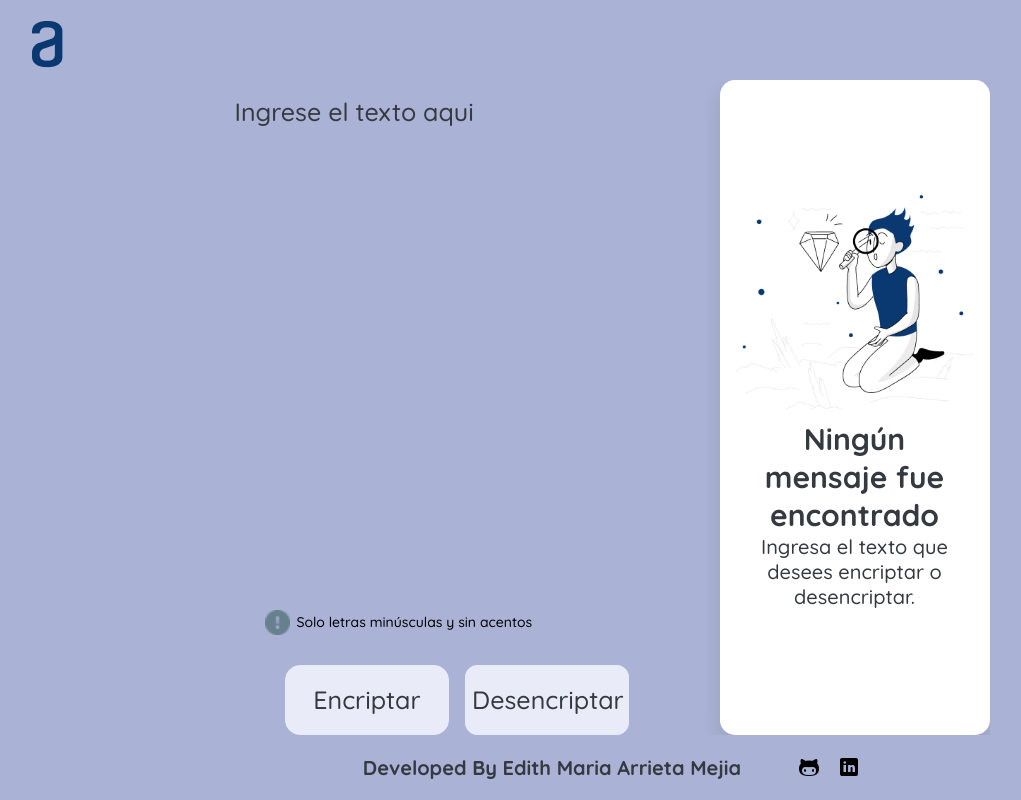
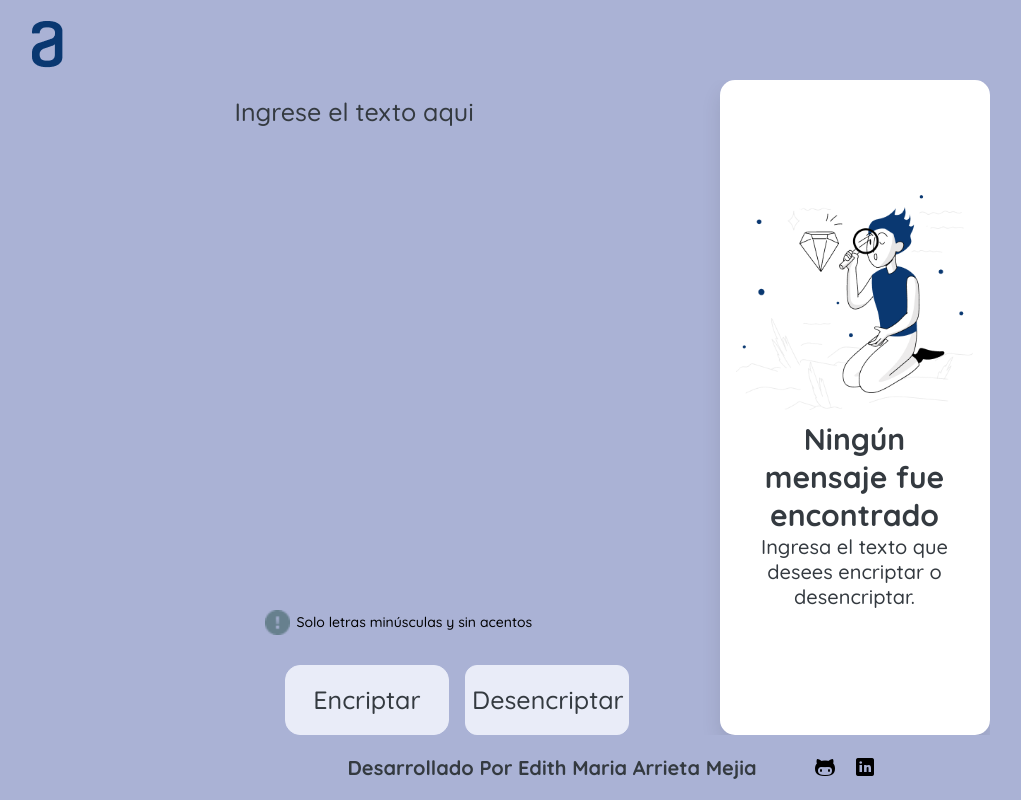
Before and after one commit to MariaArrieta1310/Encriptador-de-texto.github.io, a plain HTML site: page index.html in a window 1280 px wide. Shown: the whole page, without its empty margins (28-1049 px from the left). Drawn offline with Linux system fonts and the light colour scheme.

Commit message:
Update index.html

```diff
--- a/index.html
+++ b/index.html
@@ -84,7 +84,7 @@
 
     <footer>
       <div id="creatorName">
-        Developed By Edith Maria Arrieta Mejia
+        Desarrollado Por Edith Maria Arrieta Mejia
       </div>
       <div id="social-medias">
         <ul>
```
